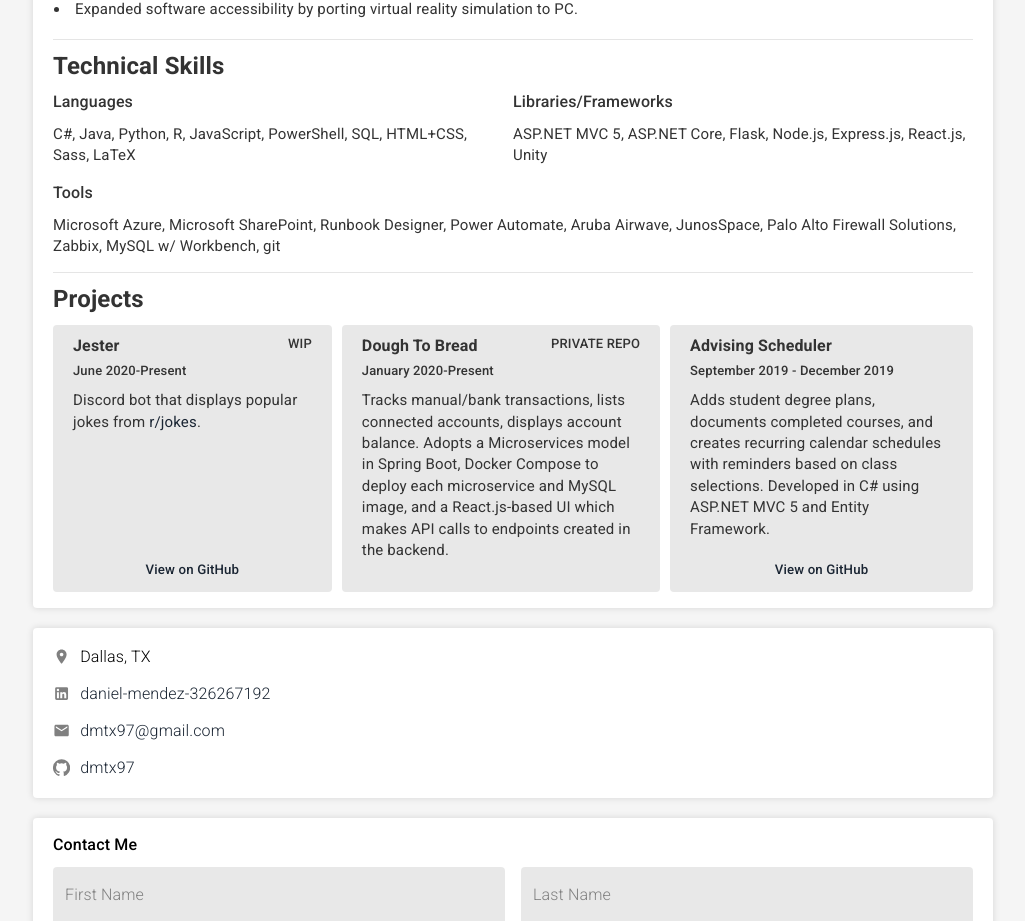
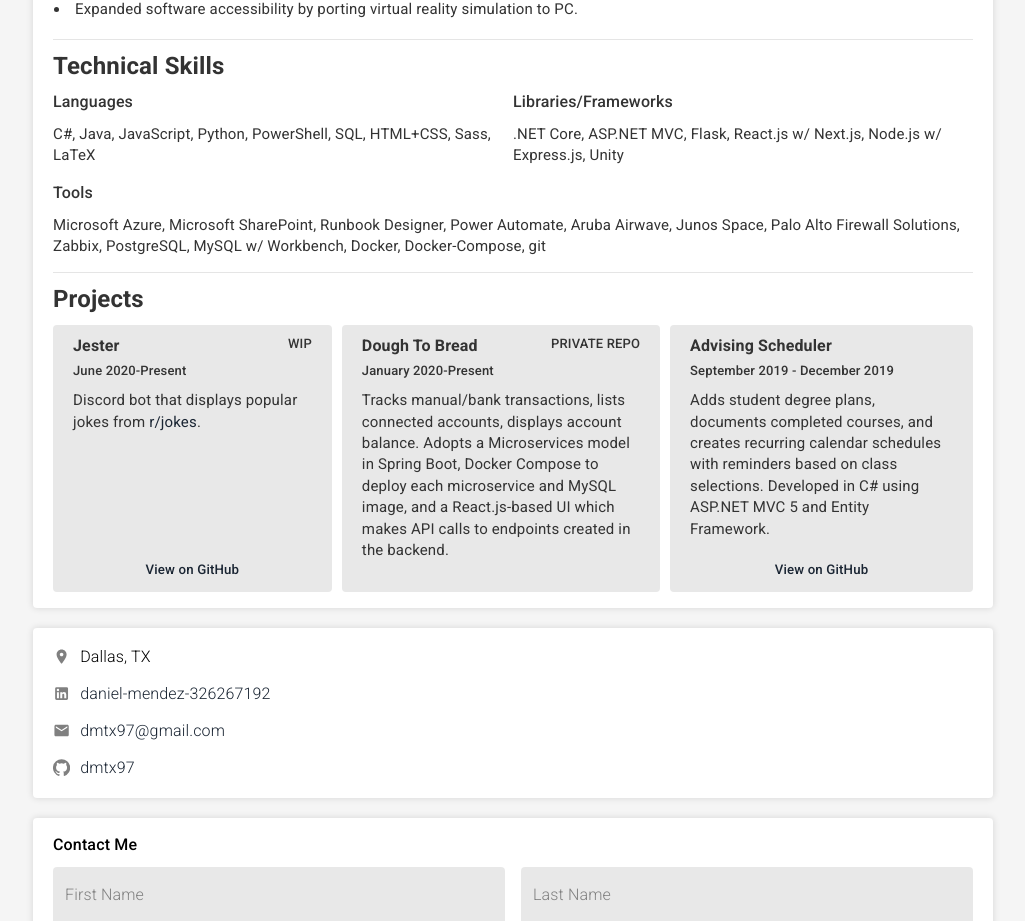
Before and after one commit to dmtx97/Personal-Website, a Next.js app: page / in a window 1280 px wide. Shown: the part 1520-2441 px from the top of the page, without its empty margins (127-1152 px from the left). Built offline with nearby package versions, Linux system fonts and the light colour scheme.

Commit message:
updated technical skills

```diff
--- a/components/Description.js
+++ b/components/Description.js
@@ -61,17 +61,17 @@ export default function Description(){
                     <div className="row">
                     <div className="techcolumn" id="languages">
                     <h4 className="subsubsection" >Languages</h4>
-                    <p>C#, Java, Python, R, JavaScript, PowerShell, SQL, HTML+CSS, Sass, LaTeX</p>
+                    <p>C#, Java, JavaScript, Python, PowerShell, SQL, HTML+CSS, Sass, LaTeX</p>
                     </div>
                     <div className="techcolumn" id="frameworks">
                         <h4 className="subsubsection" >Libraries/Frameworks</h4>
-                        <p>ASP.NET MVC 5, ASP.NET Core, Flask, Node.js, Express.js, React.js, Unity</p>
+                        <p>.NET Core, ASP.NET MVC, Flask, React.js w/ Next.js, Node.js w/ Express.js, Unity</p>
                     </div>
                     </div>
 
                     <h4 className="subsubsection">Tools</h4>
-                    <p>Microsoft Azure, Microsoft SharePoint, Runbook Designer, Power Automate, Aruba Airwave, JunosSpace, Palo Alto
-                    Firewall Solutions, Zabbix, MySQL w/ Workbench, git</p>
+                    <p>Microsoft Azure, Microsoft SharePoint, Runbook Designer, Power Automate, Aruba Airwave, Junos Space, Palo Alto Firewall
+                    Solutions, Zabbix, PostgreSQL, MySQL w/ Workbench, Docker, Docker-Compose, git</p>
 
                     <hr/>
                     <div>
```
